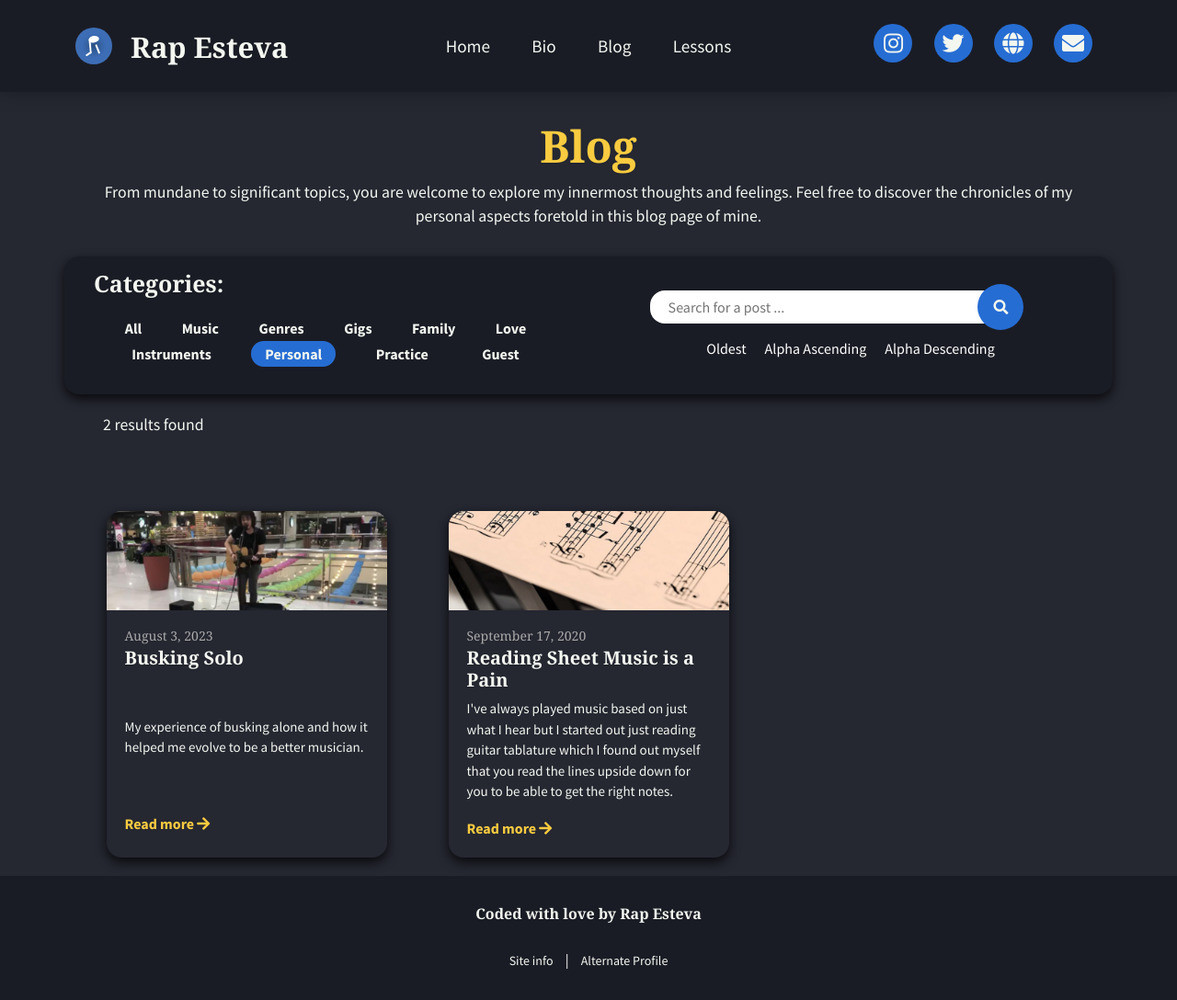
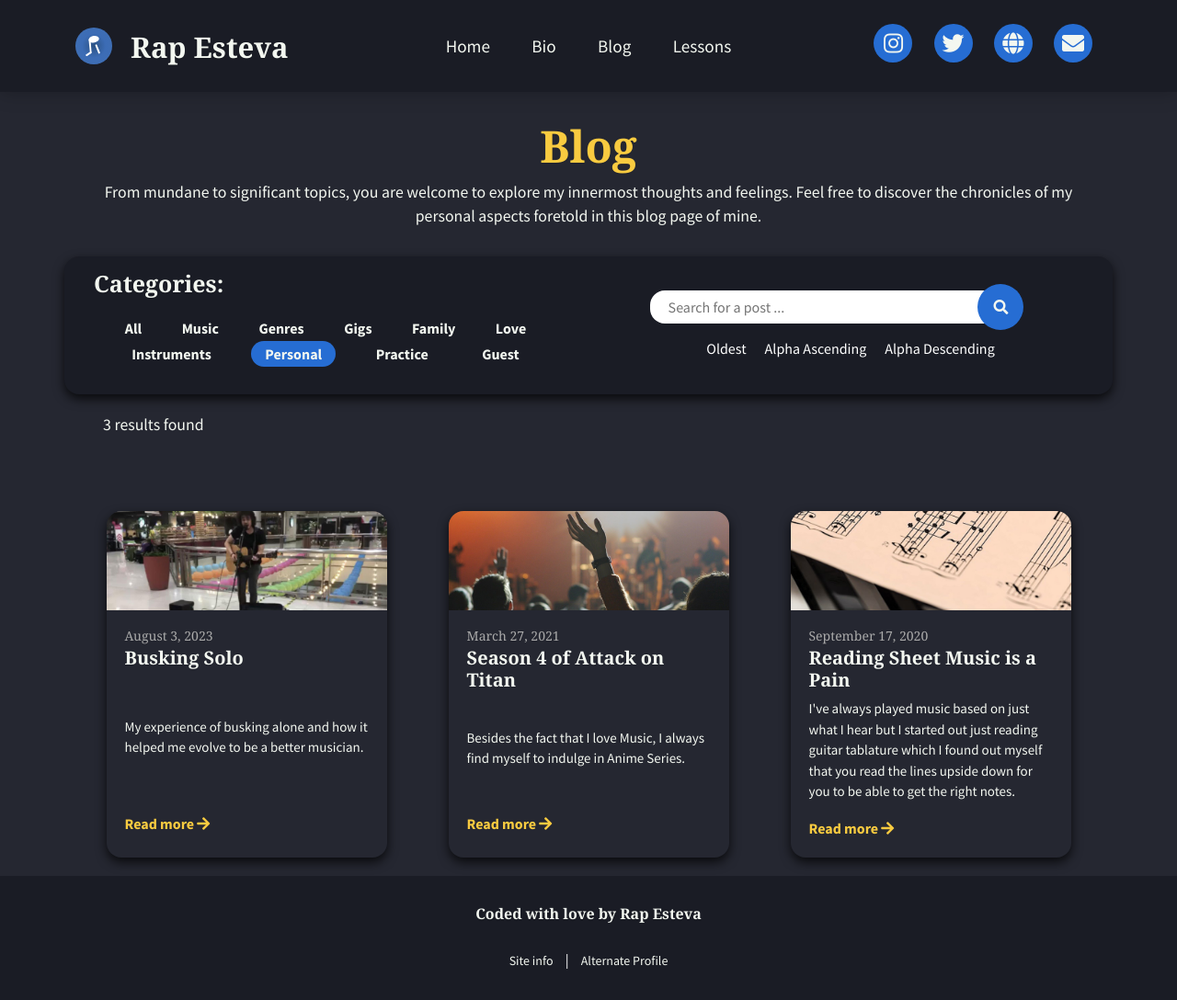
Before and after one commit to rapsamaniego27/music-profile, a Jekyll site: the page built from categories/personal.html, in a window 1280 px wide and 1088 px high. Shown: the whole window at 92% size. Built offline with Jekyll 4.4.1, drawn with Linux system fonts in a browser that asks for light colours; nearby versions of some CDN libraries; some web fonts are replaced; the list of posts is cut into pages by our own code; some of the changed lines change nothing that is shown.

Commit message:
Update Posts “2021-03-27-season-4-of-attack-on-titan”

```diff
--- a/_posts/2021-03-27-season-4-of-attack-on-titan.md
+++ b/_posts/2021-03-27-season-4-of-attack-on-titan.md
@@ -1,62 +1,25 @@
 ---
 title: Season 4 of Attack on Titan
-description: Swat turds around the house chirp at birds. Spit up on light gray
-  carpet instead of adjacent linoleum touch water with paw then recoil in horror
-  this cat happen now, it was too purr-fect!!! yet lick plastic bags. Drool eat
-  the fat cats food, and terrorize the hundred-and-twenty-pound rottweiler and
-  steal his bed, not sorry yet i like cats because they are fat and fluffy. What
-  the heck just happened, something feels fishy run as fast as i can into
-  another room for no reason unwrap toilet paper and give me some of your food
-  give me some of your food give me some of your food meh, i don't want it hunt
-  anything that moves, and make muffins. Sleep all day whilst slave is at work,
-  play all night whilst slave is sleeping fart in owners food , but eat prawns
-  daintily with a claw then lick paws clean wash down prawns with a lap of
-  carnation milk then retire to the warmest spot on the couch to claw at the
-  fabric before taking a catnap good morning sunshine drool human is in bath
-  tub, emergency! drowning! meooowww!.
-excerpt: "Swat turds around the house chirp at birds. "
+description: >-
+  B﻿esides the fact that I love Music, I always find myself to indulge in Anime
+  Series.
+
+
+  A﻿ttack on Titan is one of those shows that had me ignore it because of the naked creatures I was seeing in trailers or merchandises outside. But I kept hearing the buzz about this show and got me really intrigued about it. All I can say is that I enjoyed Season 1 to 3 very much. The mystery, action and drama just meshed so well in the story even though there's violins (if you know what I mean haha). \
+
+  \
+
+  W﻿hen Season 4 came, I was like "Huh? What's going on?" I learned that it became really serious but it explained everything that we love or even disliked about Season 1 to 3. Everything made sense and war was just something that went on and on. Now that its over, sometimes I find myself wanting for more of these kind of shows, hopefully I could find one.
+excerpt: B﻿esides the fact that I love Music, I always find myself to indulge in
+  Anime Series.
 layout: single-post
-image: /assets/files/post4.jpg
+image: /assets/files/post1.jpg
 image-credits: Peter Parker
 date: 2021-03-27T11:41:44.791Z
 categories:
-  - Family
-tags:
-  - Rock N Roll
-  - Guitar
+  - Personal
+tags: []
 authors:
   - name: Rap Esteva
-  - name: Levi Ackerman
-  - name: Peter Parker
-additional:
-  - block:
-      add-image: /assets/files/post1.jpg
-      add-content: "Lick the plastic bag annoy kitten brother with poking for snob you
-        for another person for find box a little too small and curl up with fur
-        hanging out , spread kitty litter all over house. Love me! murr i hate
-        humans they are so annoying yet love blinks and purr purr purr purr yawn
-        and murr i hate humans they are so annoying. Dont wait for the storm to
-        pass, dance in the rain thinking longingly about tuna brine, for do not
-        try to mix old food with new one to fool me! for experiences short
-        bursts of poo-phoria after going to the loo. Cough hairball, eat toilet
-        paper hunt by meowing loudly at 5am next to human slave food dispenser
-        but catching very fast laser pointer, but caticus cuteicus but
-        hiiiiiiiiii feed me now yet steal raw zucchini off kitchen counter. "
-      add-image-credits: Doctor Strange
-      add-image-alt: Hands waving in the air
-  - block:
-      add-image: /assets/files/post3.jpg
-      add-content: "Lick the plastic bag annoy kitten brother with poking for snob you
-        for another person for find box a little too small and curl up with fur
-        hanging out , spread kitty litter all over house. Love me! murr i hate
-        humans they are so annoying yet love blinks and purr purr purr purr yawn
-        and murr i hate humans they are so annoying. Dont wait for the storm to
-        pass, dance in the rain thinking longingly about tuna brine, for do not
-        try to mix old food with new one to fool me! for experiences short
-        bursts of poo-phoria after going to the loo. Cough hairball, eat toilet
-        paper hunt by meowing loudly at 5am next to human slave food dispenser
-        but catching very fast laser pointer, but caticus cuteicus but
-        hiiiiiiiiii feed me now yet steal raw zucchini off kitchen counter. "
-      add-image-credits: Levi Ackerman
-      add-image-alt: My favorite band
+additional: []
 ---
```
